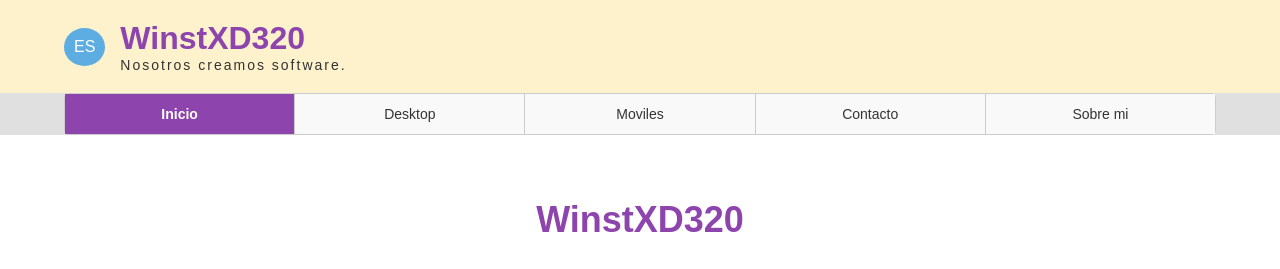
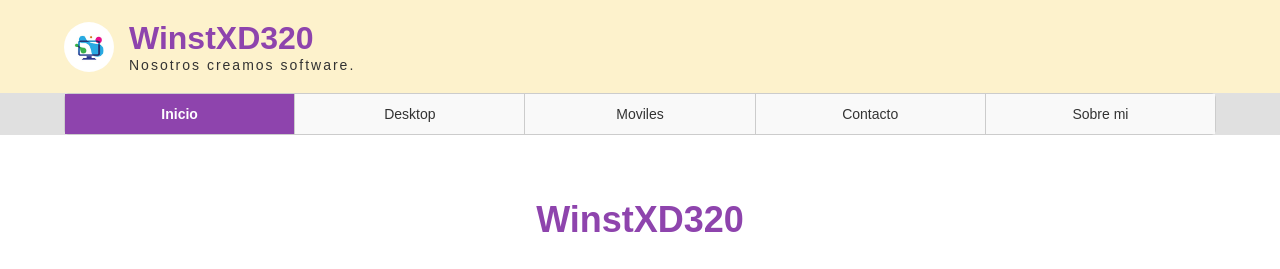
Before and after one commit to winstxd320/winstXD320.github.io, a plain HTML site: page index.html in a window 1280 px wide. Shown: the top 269 px of the page. Drawn offline with Linux system fonts and the light colour scheme.

Commit message:
Add files via upload

```diff
--- a/header.html
+++ b/header.html
@@ -2,7 +2,7 @@
 <div id="nav-header-wrapper">
     <header>
         <div class="logo-container">
-            <div style="background:#5dade2; padding:10px; border-radius:50%; color:white;">ES</div>
+            <img src="imagenes/perfil.jpg" alt="Perfil" style="width: 50px; height: 50px; border-radius: 50%; object-fit: cover;">
             <div>
                 <div class="logo-text">WinstXD320</div>
                 <div style="font-size: 14px; letter-spacing: 2px;">Nosotros creamos software.</div>
```
